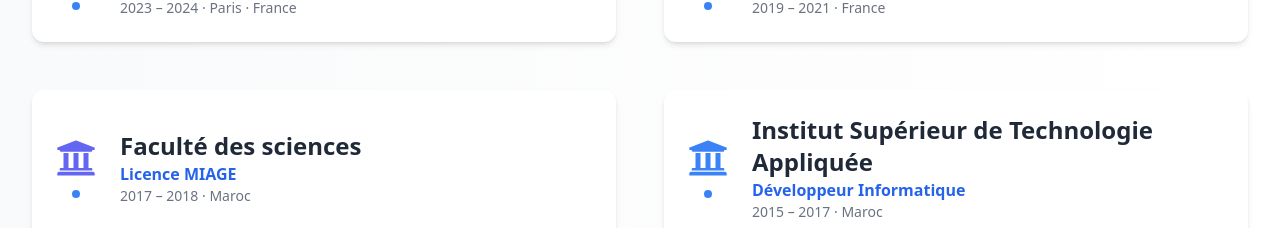
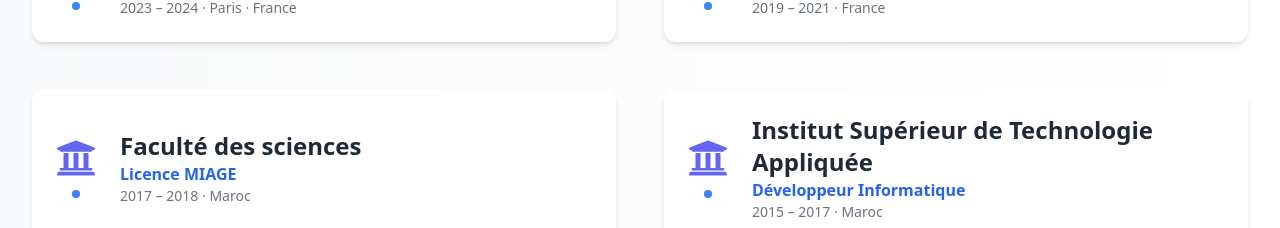
Before and after one commit to ABDERRAHIMTONZAR/PORTFOLIOSIMO, a React (Create React App) app: page / in a window 1280 px wide. Shown: the part 2759-2987 px from the top of the page. Built offline with nearby package versions, Linux system fonts and the light colour scheme.

Commit message:
Couleur anouveau

```diff
--- a/src/Components/Parcours.jsx
+++ b/src/Components/Parcours.jsx
@@ -145,7 +145,7 @@ const formation = [
   },
 
   {
-    icon: <FaUniversity className="text-blue-500 w-10 h-10" />,
+    icon: <FaUniversity className="text-indigo-500 w-10 h-10" />,
     title: "Institut Supérieur de Technologie Appliquée",
     subtitle: "Développeur Informatique",
     date: "2015 – 2017",
```
